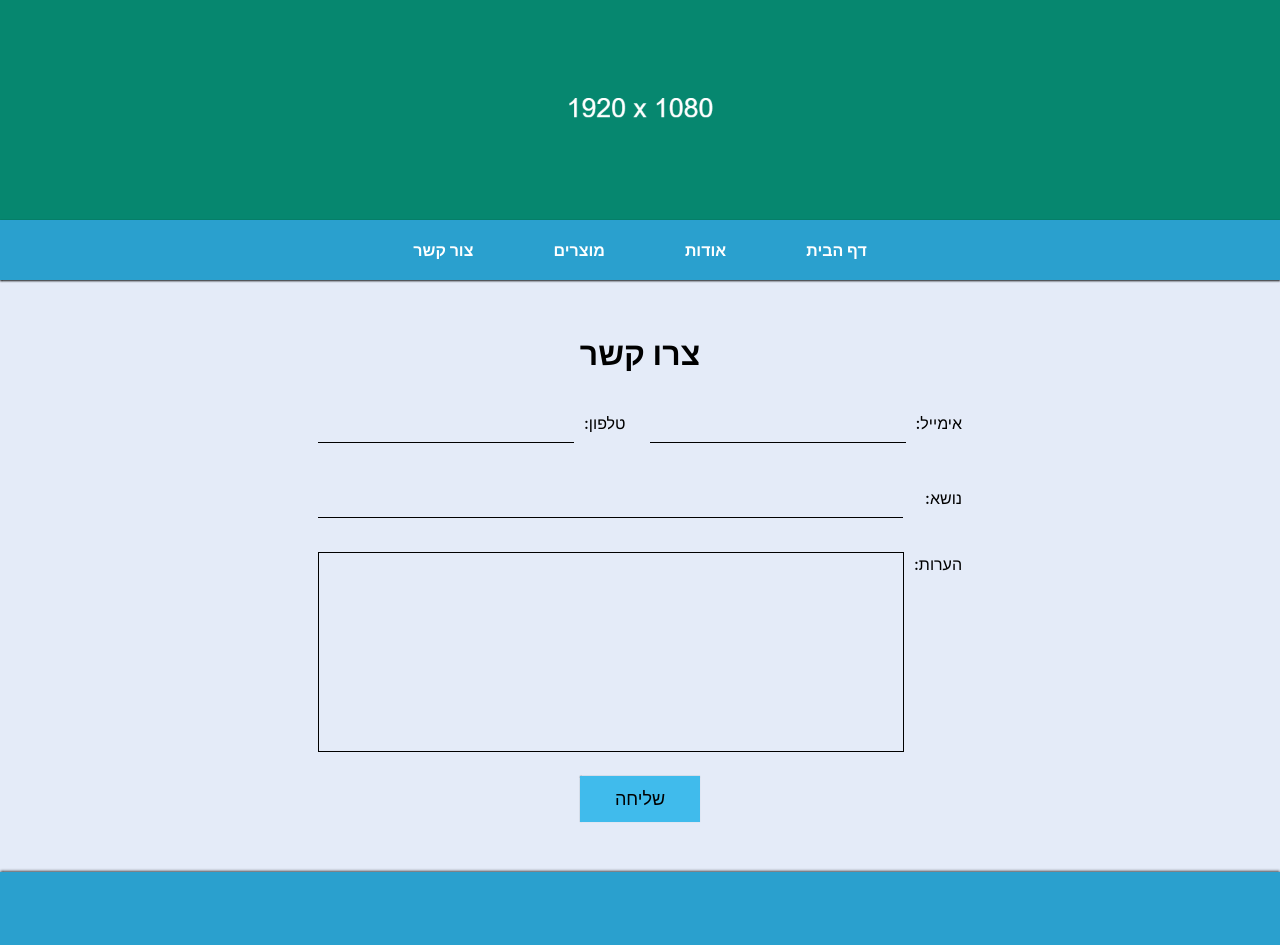
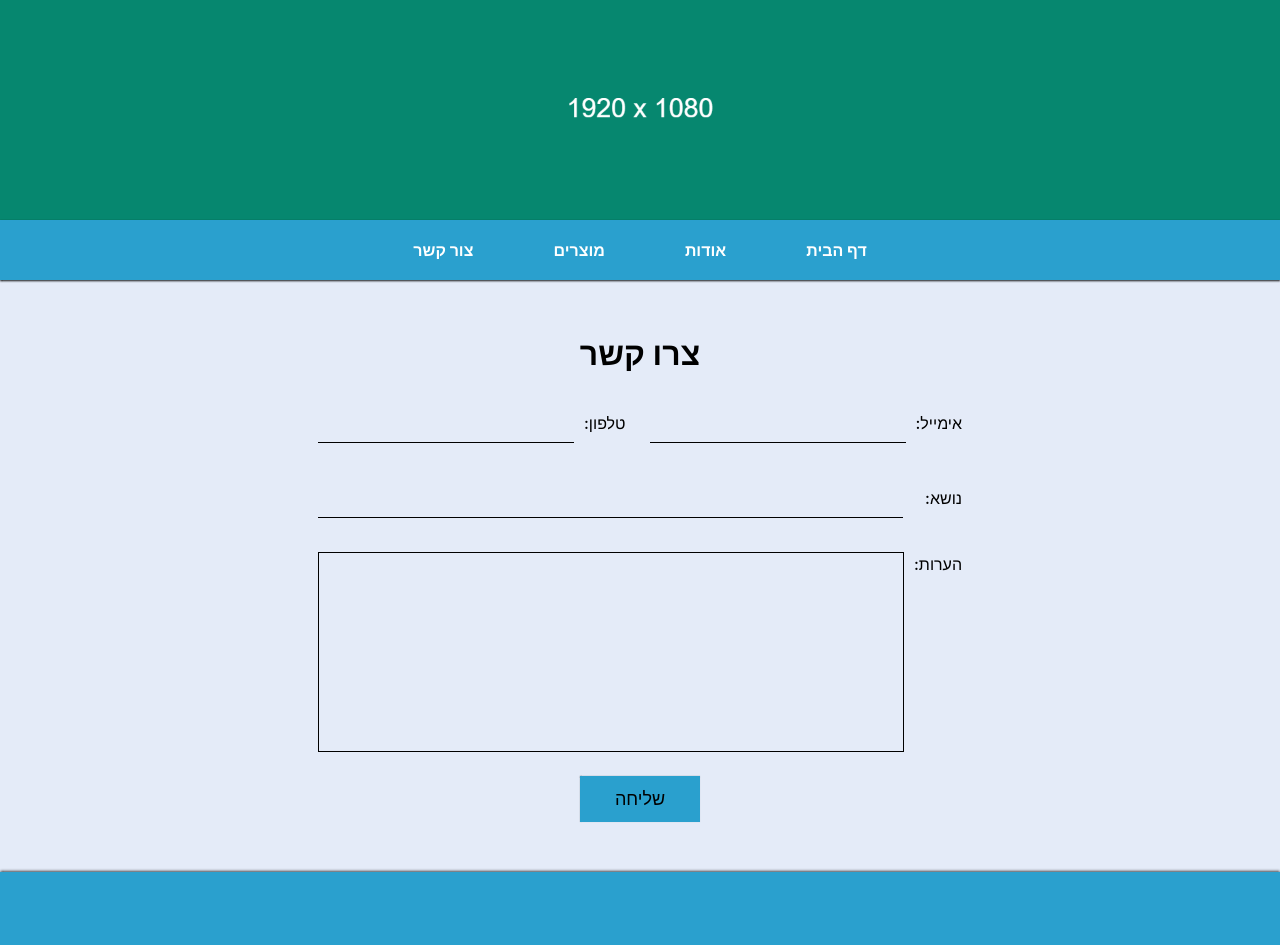
Before and after one commit to Jeluxe/hoods-and-chimneys, a React (Vite) app: page /contact in a window 1280 px wide. Shown: the top 945 px of the page. Built offline with nearby package versions, Linux system fonts and the light colour scheme.

Commit message:
Added custom css color property

```diff
--- a/src/pages/Contact.css
+++ b/src/pages/Contact.css
@@ -97,7 +97,7 @@
   border: none;
   outline: none;
   box-shadow: 0 0 1.5px .02px;
-  background-color: rgb(64, 187, 236);
+  background-color: var(--primary-color);
   font-size: large;
   cursor: pointer;
 }
```
